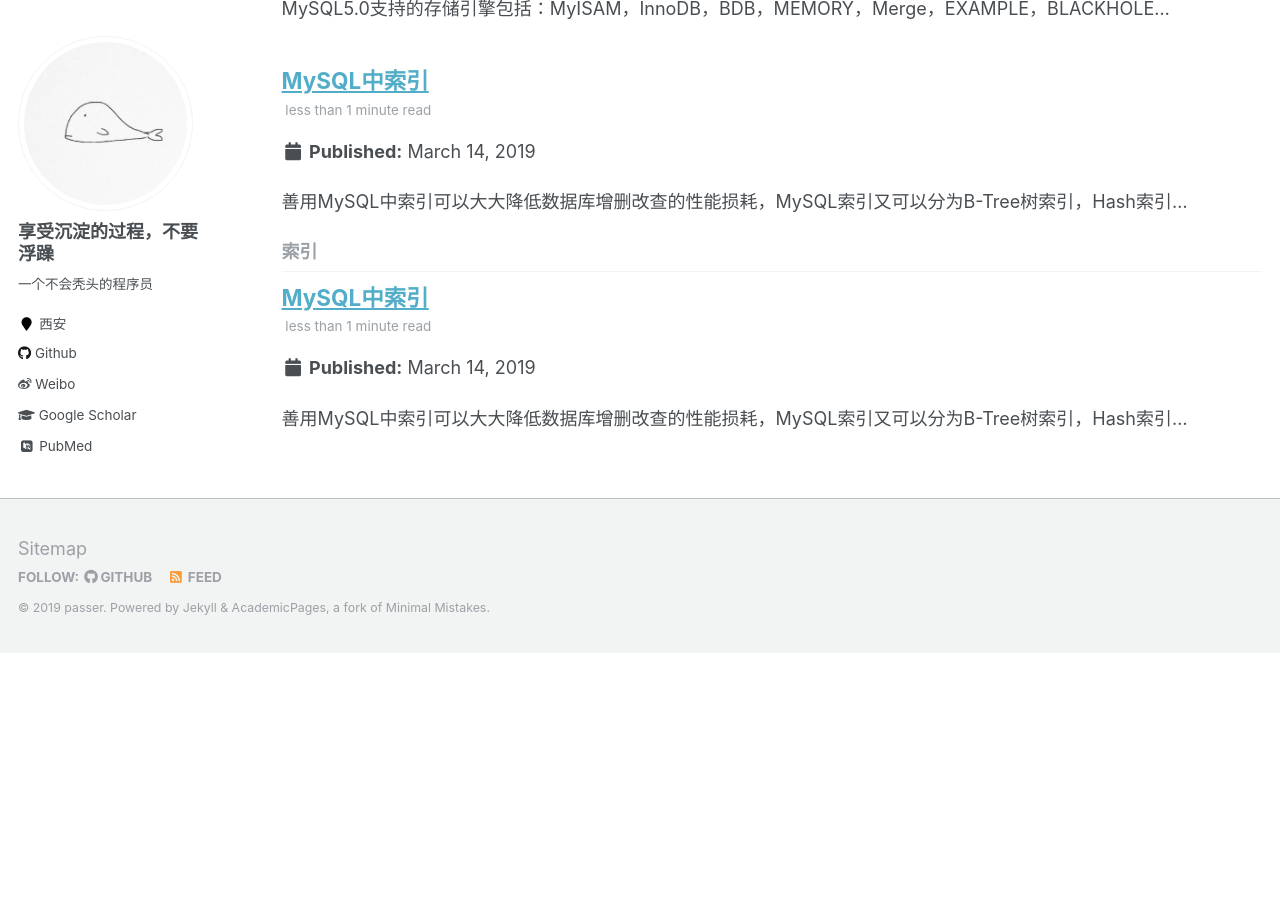
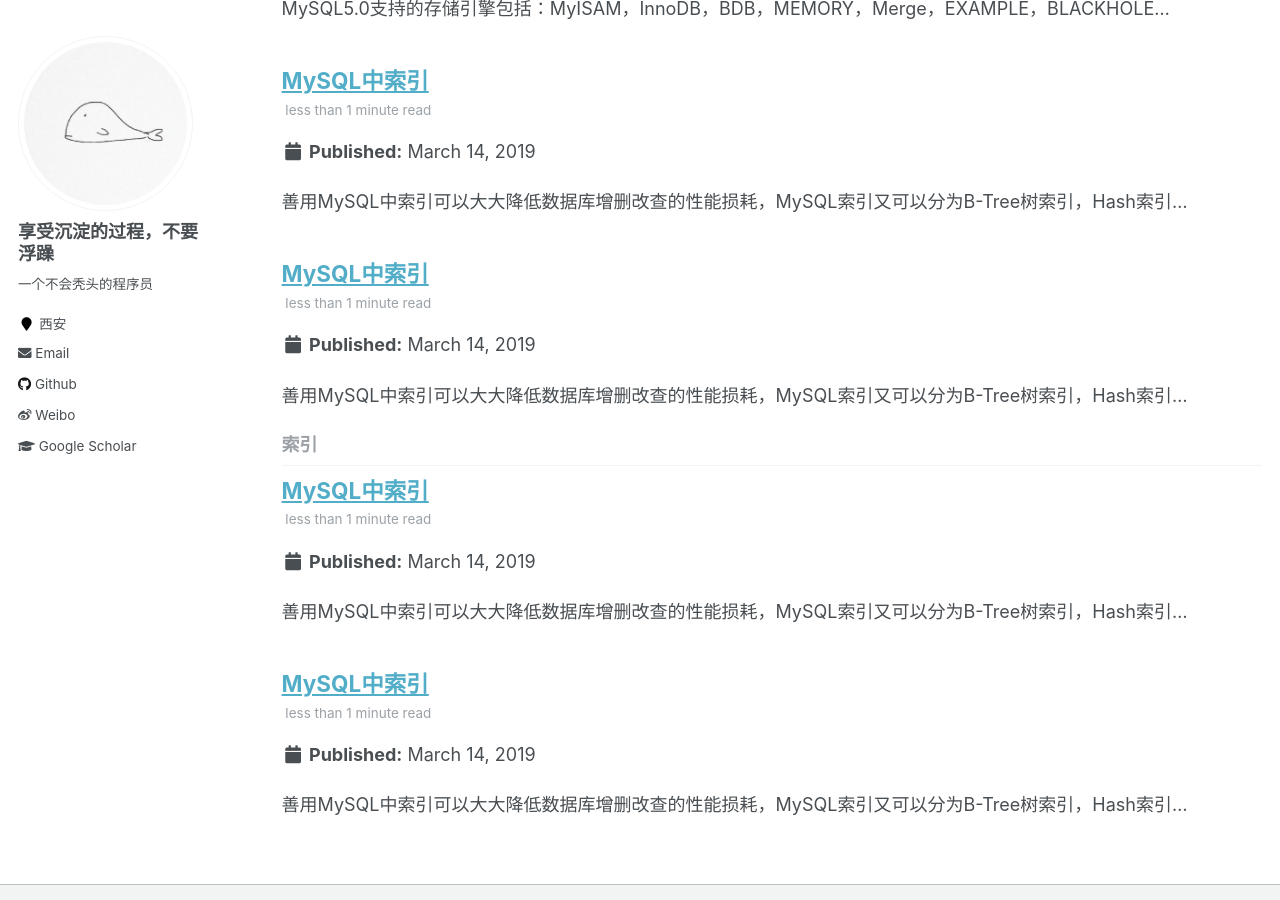
Before and after one commit to icankeep/icankeep.github.io, a Jekyll site: the page built from _pages/tag-archive.html, in a window 1280 px wide and 900 px high, scrolled down 1021 px. Built offline with Jekyll 4.4.1, drawn with Linux system fonts in a browser that asks for light colours; some web fonts are replaced; before the commit the page ends 1674 px from its top, so only the background shows below that; part of the change alters nothing that is shown.

Commit message:
AutoPush

```diff
--- a/_config.yml
+++ b/_config.yml
@@ -85,9 +85,9 @@ author:
   bio              : "一个不会秃头的程序员"
   location         : "西安"
   employer         :
-  pubmed           : "https://www.ncbi.nlm.nih.gov/pubmed/?term=john+snow"
-  googlescholar    : "http://yourfullgooglescholarurl.com"
-  email            :
+  pubmed           :
+  googlescholar    : "https://blog.csdn.net/coderDogg"
+  email            : "ipasser@sina.cn"
   researchgate     :  # example: "https://www.researchgate.net/profile/yourprofile"
   uri              :
   bitbucket        :
@@ -114,7 +114,6 @@ author:
   xing             :
   youtube          :
   wikipedia        :
-  csdn             : "coderDogg"
 
 
 # Reading Files
--- /dev/null
+++ b/_posts/2019-03-14-MySQL中索引0.md
@@ -0,0 +1,30 @@
+---
+title: 'MySQL中索引'
+date: 2019-03-14
+permalink: /posts/2019/03/MySQL中索引/
+tags:
+  - MySQL
+  - 索引
+---
+
+善用MySQL中索引可以大大降低数据库增删改查的性能损耗，MySQL索引又可以分为B-Tree树索引，Hash索引...
+
+## 索引的存储分类
+ - B-Tree索引：最常见的索引类型，大部分引擎都支持B树索引，底层数据结构使用B+树
+ - Hash索引：Memory、Heap引擎支持，使用场景简单。
+ - R-Tree索引（空间索引）：空间索引是MyISAM的一个特殊索引类型，主要用于地理空间数据类型，通常使用较少。
+ - Full-Text（全文索引）：全文索引也是MyISAM的一个特殊索引类型，支持char、varchar、text列，InnoDB从MySQL5.6版本开始提供对全文索引的支持。
+
+## 索引失效
+Hash索引：
+
+ - 只用于使用=或<=>操作符的等式比较，只适用于key-value查询
+ - Hash索引不适用于范围查询，例如<、>、<=、>=这类操作
+
+B-Tree索引：
+
+ - 以%开头的LIKE查询不能利用B-Tree索引
+ - 数据类型出现隐式转换的时候也不会使用索引，特别是当列类型是字符串，要将字符串用引号引起来索引才生效
+ - 复合索引的情况下，假如查询条件不包含索引列最左边部分，即不满足最左原则，是不会使用复合索引的，右边可以没有，左边和中间不能缺
+ - 如果MySQL估计使用索引比全表扫描更慢，则不使用索引
+ - 用or分割开的条件，每一列都要有索引才能使用索引
```
